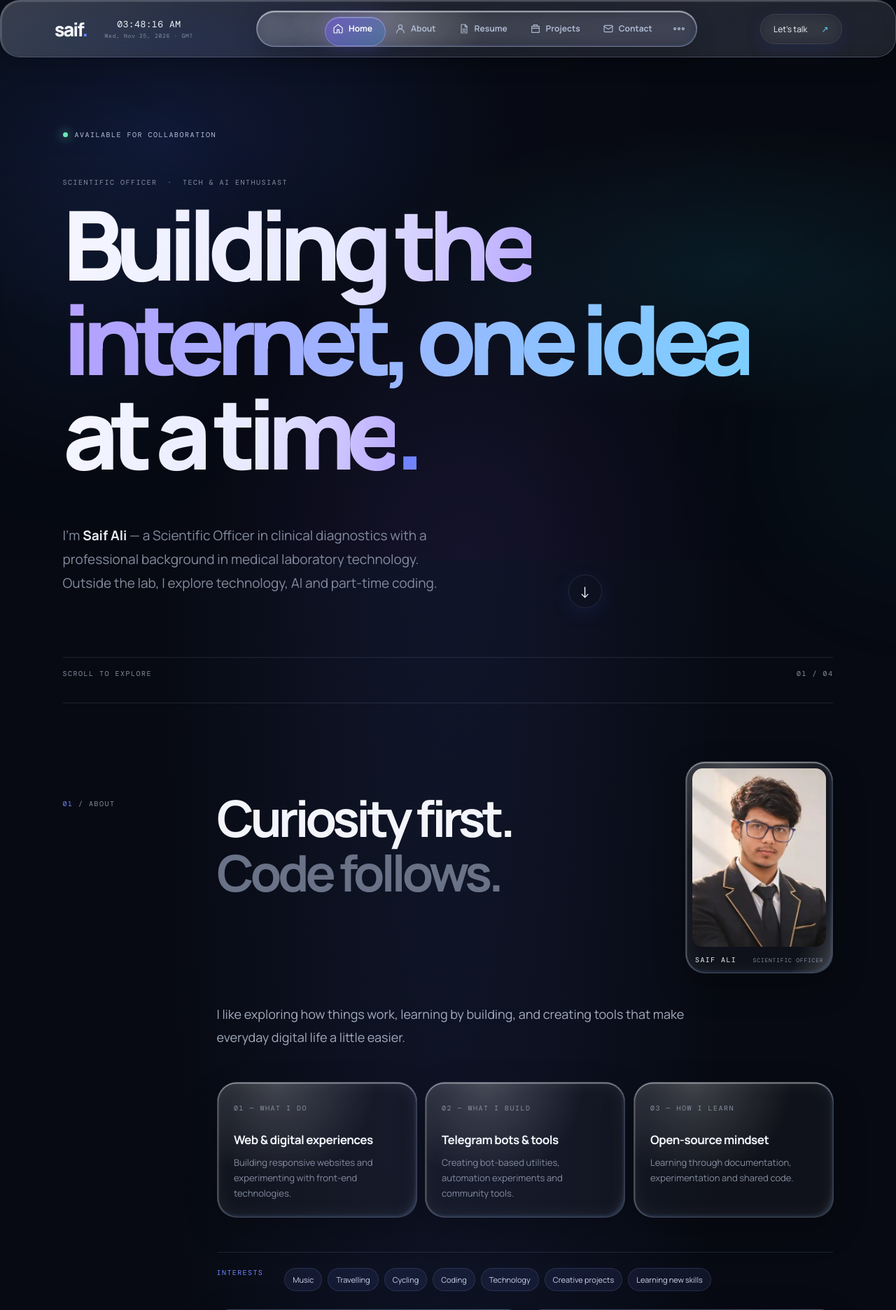
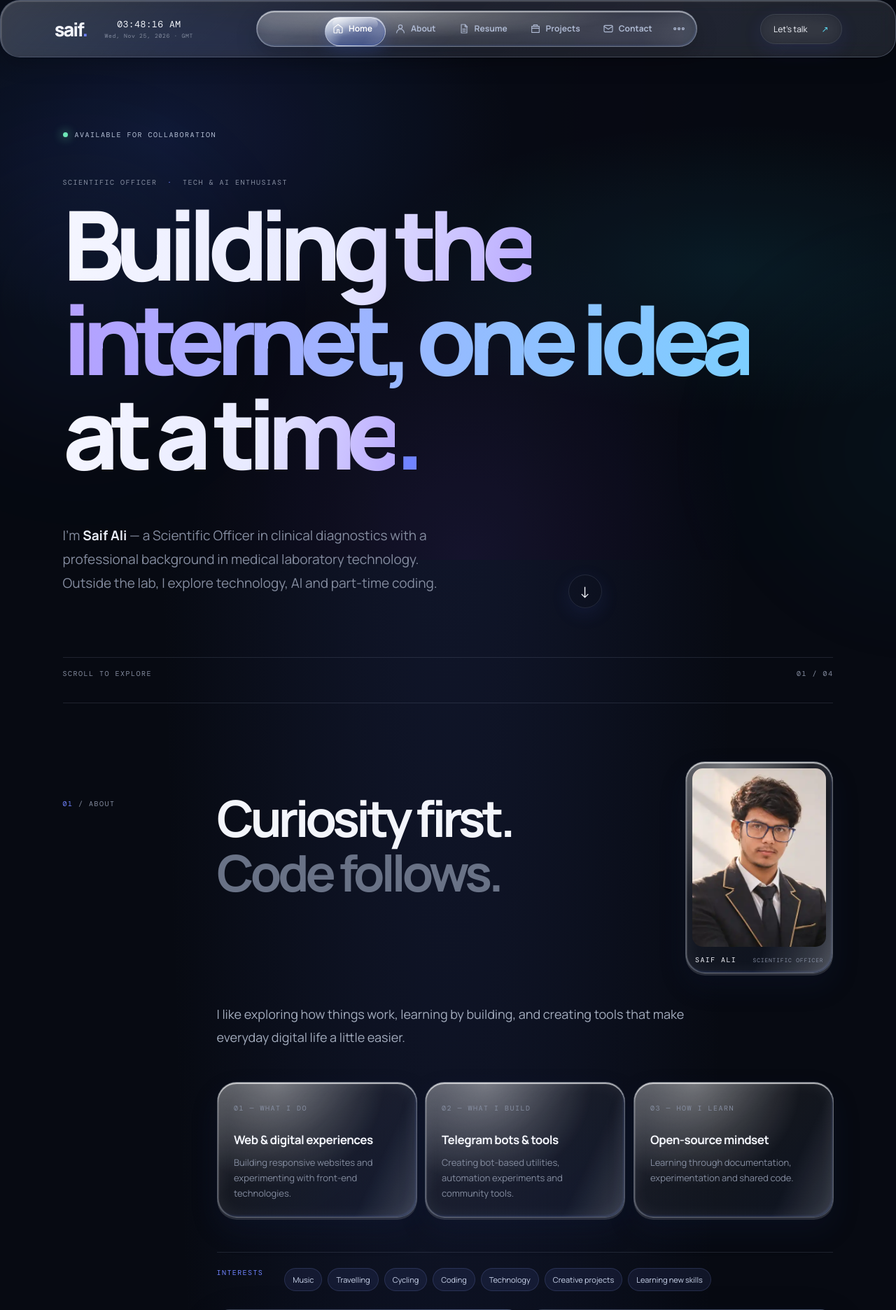
Before and after one commit to saifalisew1508/Portfolio, a PHP site: page / in a window 1280 px wide. Shown: the top 1872 px of the page at 70% size. Run offline with PHP 8.4, Linux system fonts and the light colour scheme.

Commit message:
Add 3D liquid glass depth to all tiles and active navigation capsule

```diff
--- a/styles/liquid-glass.css
+++ b/styles/liquid-glass.css
@@ -100,3 +100,63 @@ body[data-theme="day"] .glass-card.lg-refract::after{opacity:.62}
   -webkit-backdrop-filter:blur(var(--header-glass-blur,12px)) saturate(160%) !important;
   backdrop-filter:blur(var(--header-glass-blur,12px)) saturate(160%) !important;
 }
+
+
+/* Universal 3D glass finish for cards, tiles and panels. */
+.glass-card.lg-refract {
+  transform:translateZ(0);
+  transform-style:preserve-3d;
+  border:1px solid rgba(235,244,255,.30) !important;
+  background:
+    linear-gradient(145deg,rgba(255,255,255,.19),rgba(255,255,255,.055) 42%,rgba(90,130,220,.075)) !important;
+  box-shadow:
+    inset 0 2px 1px rgba(255,255,255,.68),
+    inset 1.5px 0 1px rgba(255,255,255,.25),
+    inset -1.5px -2px 3px rgba(78,112,205,.20),
+    inset 0 0 24px rgba(255,255,255,.075),
+    0 3px 0 rgba(255,255,255,.13),
+    0 18px 38px rgba(20,35,75,.20) !important;
+}
+.glass-card.lg-refract::before {
+  background:
+    radial-gradient(ellipse at var(--lg-x,30%) var(--lg-y,0%),rgba(255,255,255,.34),transparent 55%),
+    linear-gradient(115deg,transparent 34%,rgba(255,255,255,.22) 49%,transparent 62%) 0 0 / 260% 100% no-repeat !important;
+}
+.glass-card.lg-refract::after {
+  opacity:1 !important;
+  background:
+    radial-gradient(ellipse at 0% 0%,rgba(255,255,255,.52),transparent 26%),
+    radial-gradient(ellipse at 100% 0%,rgba(103,222,255,.24),transparent 30%),
+    radial-gradient(ellipse at 100% 100%,rgba(133,111,255,.24),transparent 32%),
+    radial-gradient(ellipse at 0% 100%,rgba(255,132,188,.18),transparent 27%),
+    linear-gradient(90deg,rgba(255,255,255,.34),transparent 4%,transparent 96%,rgba(120,190,255,.30)),
+    linear-gradient(180deg,rgba(255,255,255,.25),transparent 7%,transparent 93%,rgba(255,255,255,.16)) !important;
+  mix-blend-mode:screen;
+}
+body[data-theme="day"] .glass-card.lg-refract {
+  background:linear-gradient(145deg,rgba(255,255,255,.48),rgba(255,255,255,.18) 46%,rgba(122,157,245,.12)) !important;
+  border-color:rgba(255,255,255,.76) !important;
+  box-shadow:
+    inset 0 2px 1px rgba(255,255,255,.98),
+    inset 1.5px 0 1px rgba(255,255,255,.66),
+    inset -1.5px -2px 3px rgba(88,116,190,.17),
+    inset 0 0 24px rgba(255,255,255,.26),
+    0 3px 0 rgba(255,255,255,.65),
+    0 18px 38px rgba(70,91,145,.14) !important;
+}
+@media(hover:hover) and (pointer:fine) {
+  .glass-card.lg-refract:hover {
+    transform:translateY(-2px) translateZ(0);
+    box-shadow:
+      inset 0 2px 1px rgba(255,255,255,.82),
+      inset 1.5px 0 1px rgba(255,255,255,.32),
+      inset -1.5px -2px 3px rgba(78,112,205,.22),
+      0 5px 0 rgba(255,255,255,.14),
+      0 24px 48px rgba(20,35,75,.26) !important;
+  }
+}
+@media(max-width:760px) {
+  .glass-card.lg-refract::before {animation:none!important}
+  .glass-card.lg-refract { -webkit-backdrop-filter:blur(12px) saturate(180%) brightness(1.06)!important; backdrop-filter:blur(12px) saturate(180%) brightness(1.06)!important; }
+  .global-glass-nav.glass-card.lg-refract { -webkit-backdrop-filter:blur(12px) saturate(175%)!important; backdrop-filter:blur(12px) saturate(175%)!important; }
+}
--- a/styles/nav.css
+++ b/styles/nav.css
@@ -325,7 +325,7 @@ html body .global-more-menu.global-more-menu-glass {
   --more-glass-blur   = More popup
 */
 :root {
-  --nav-glass-blur: 10px;
+  --nav-glass-blur: 12px;
   --header-glass-blur: 12px;
   --more-glass-blur: 14px;
 }
@@ -459,3 +459,40 @@ html body .global-more-menu.global-more-menu-glass {
     background: linear-gradient(145deg,rgba(105,139,255,.94),rgba(89,118,232,.88)) !important;
   }
 }
+
+
+/* Active-page capsule: optical liquid lens, matching the header blur. */
+html body .global-glass-nav .global-nav-indicator {
+  z-index:0 !important;
+  border-radius:999px !important;
+  overflow:hidden !important;
+  background:
+    radial-gradient(ellipse at 18% 0%,rgba(255,255,255,.62),transparent 48%),
+    linear-gradient(145deg,rgba(151,190,255,.46),rgba(91,122,232,.30) 52%,rgba(64,93,190,.40)) !important;
+  border:1px solid rgba(255,255,255,.52) !important;
+  -webkit-backdrop-filter:blur(12px) saturate(190%) brightness(1.12) !important;
+  backdrop-filter:blur(12px) saturate(190%) brightness(1.12) !important;
+  box-shadow:
+    inset 0 1.5px 1px rgba(255,255,255,.82),
+    inset 1px 0 1px rgba(255,255,255,.34),
+    inset -1px -2px 3px rgba(53,78,172,.25),
+    0 7px 20px rgba(66,95,202,.24) !important;
+}
+html body .global-glass-nav .global-nav-indicator::before {
+  content:"";position:absolute;inset:1px;border-radius:inherit;pointer-events:none;
+  background:linear-gradient(115deg,rgba(255,255,255,.48),transparent 35%,transparent 68%,rgba(255,255,255,.17));
+}
+html body .global-glass-nav .global-nav-indicator::after {
+  content:"";position:absolute;left:12%;right:12%;top:2px;height:35%;border-radius:999px;
+  pointer-events:none;background:linear-gradient(180deg,rgba(255,255,255,.48),rgba(255,255,255,0));
+}
+html body[data-theme="day"] .global-glass-nav .global-nav-indicator {
+  background:radial-gradient(ellipse at 20% 0%,rgba(255,255,255,.78),transparent 48%),linear-gradient(145deg,rgba(116,153,255,.66),rgba(93,127,238,.54)) !important;
+  border-color:rgba(255,255,255,.72) !important;
+}
+@media(max-width:760px) {
+  html body .global-glass-nav {
+    -webkit-backdrop-filter:blur(12px) saturate(175%) !important;
+    backdrop-filter:blur(12px) saturate(175%) !important;
+  }
+}
```
